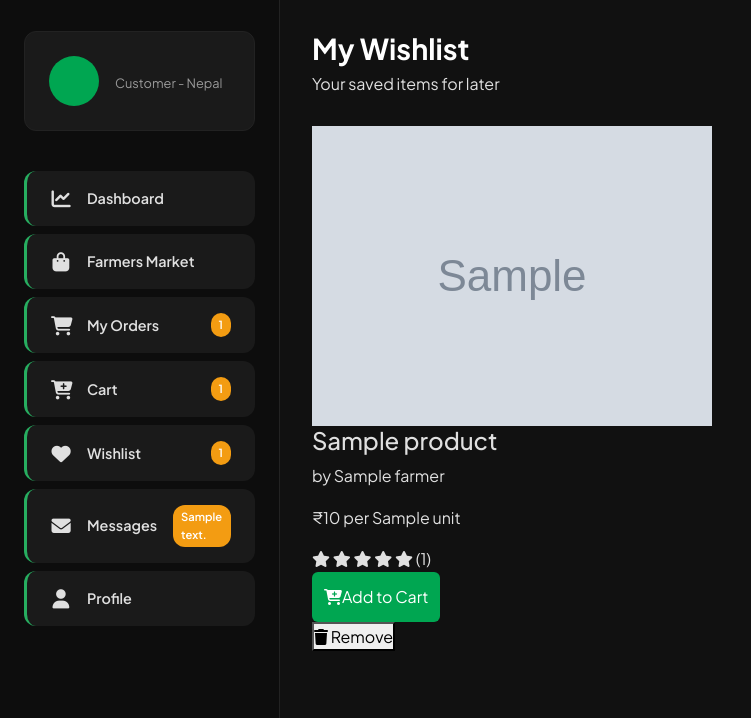
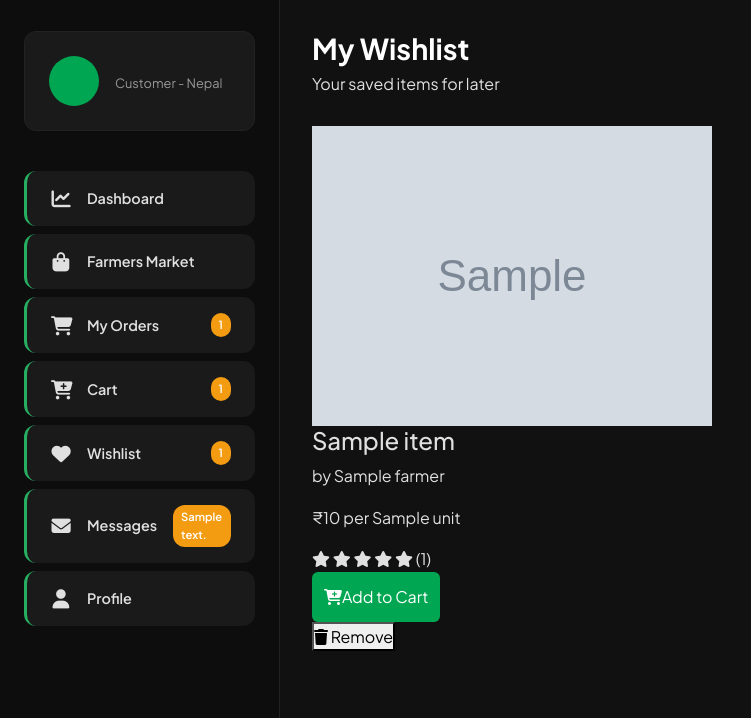
Before and after one commit to kristinaHy/AgriLink, a Django app: template templates/core/customer_wishlist.html in a window 1280 px wide. Shown: the part 233-951 px from the top of the page, without its empty margins (0-751 px from the left). Run offline with Django 4.2, Linux system fonts and the light colour scheme; the template is opened without the code that fills it: most values are stand-ins (such as "Sample title", 1, 10 or a date in 2020); grey boxes marked "Sample" are stand-in pictures.

Commit message:
Fix: Correct template access in customer_wishlist.html (item vs item.product)

```diff
--- a/templates/core/customer_wishlist.html
+++ b/templates/core/customer_wishlist.html
@@ -95,21 +95,21 @@
                     {% for item in wishlist_items %}
                     <div class="wishlist-card" data-id="{{ item.id }}">
                         <div class="wishlist-image">
-                            {% if item.product.image %}
-                                <img src="{{ item.product.image.url }}" alt="{{ item.product.name }}">
+                            {% if item.image %}
+                                <img src="{{ item.image.url }}" alt="{{ item.name }}">
                             {% else %}
                                 <div class="fallback-image">📦</div>
                             {% endif %}
                         </div>
                         <div class="wishlist-details">
-                            <h4>{{ item.product.name }}</h4>
-                            <p class="wishlist-farmer">by {{ item.product.farmer.get_full_name|default:item.product.farmer.username }}</p>
-                            <p class="wishlist-price">₹{{ item.product.price }} per {{ item.product.unit }}</p>
+                            <h4>{{ item.name }}</h4>
+                            <p class="wishlist-farmer">by {{ item.farmer.get_full_name|default:item.farmer.username }}</p>
+                            <p class="wishlist-price">₹{{ item.price }} per {{ item.unit }}</p>
                             <div class="wishlist-rating">
                                 {% for i in "12345" %}
-                                    <i class="fas fa-star{% if forloop.counter > item.product.average_rating %} empty{% endif %}"></i>
+                                    <i class="fas fa-star{% if forloop.counter > item.average_rating %} empty{% endif %}"></i>
                                 {% endfor %}
-                                <span>({{ item.product.reviews.count }})</span>
+                                <span>({{ item.reviews.count }})</span>
                             </div>
                         </div>
                         <div class="wishlist-actions">
```
